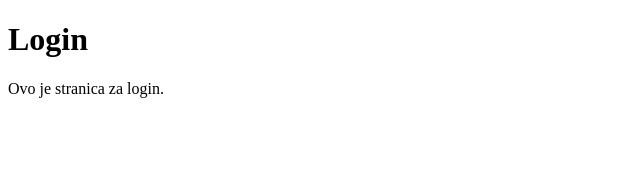
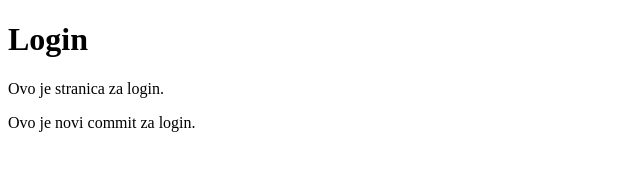
Before and after one commit to ThePizzy1/Algebra_2026_test, a plain HTML site: page login.html in a window 1280 px wide. Shown: the whole page, without its empty margins (0-640 px from the left). Drawn offline with Linux system fonts and the light colour scheme.

Commit message:
Add new paragraph to login page

```diff
--- a/login.html
+++ b/login.html
@@ -7,6 +7,6 @@
 
 <h1>Login</h1>
 <p>Ovo je stranica za login.</p>
-
+<p>Ovo je novi commit za login.</p>
 </body>
 </html>
```
